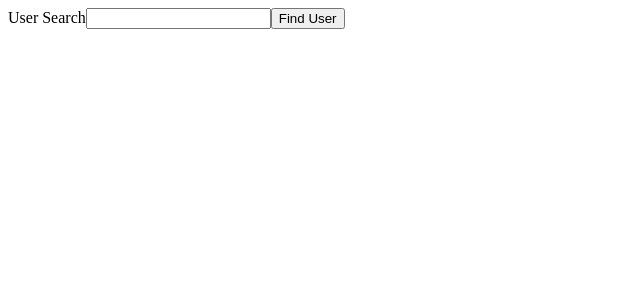
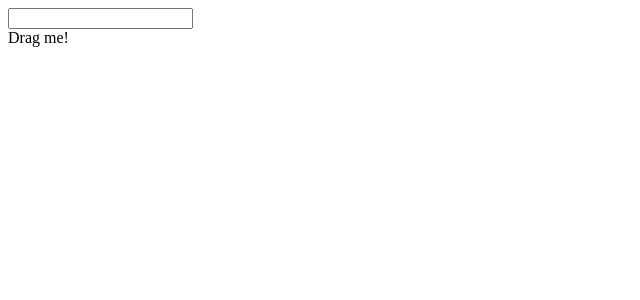
Before and after one commit to WagnerGauer/first-project-react-with-ts, a React (Create React App) app: page / in a window 1280 px wide. Shown: the top 300 px of the page, without its empty margins (0-640 px from the left). Built offline with nearby package versions, Linux system fonts and the light colour scheme.

Commit message:
understand that when a function that is declared to be used later and it expects to receive an event object I get an error if I don't provide a type to the event object and how I can do that

```diff
--- /dev/null
+++ b/src/events/EventComponent.tsx
@@ -0,0 +1,20 @@
+const EventComponent: React.FC = () => {
+  const onChange = (e: React.ChangeEvent<HTMLInputElement>) => {
+    console.log(e);
+  };
+
+  const onDragStart = (e: React.DragEvent<HTMLDivElement>) => {
+    console.log("I'm being dragged");
+  };
+
+  return (
+    <div>
+      <input onChange={onChange} />
+      <div draggable onDragStart={onDragStart}>
+        Drag me!
+      </div>
+    </div>
+  );
+};
+
+export default EventComponent;
--- a/src/index.tsx
+++ b/src/index.tsx
@@ -2,6 +2,7 @@
 import ReactDOM from "react-dom/client";
 import GuestList from "./state/GuestList";
 import UserSearch from "./state/UserSearch";
+import EventComponent from "./events/EventComponent";
 
 // 2) Get a reference to the div with ID root
 const el = document.getElementById("root");
@@ -14,7 +15,8 @@
   return (
     <div>
       {/* <GuestList /> */}
-      <UserSearch />
+      {/* <UserSearch /> */}
+      <EventComponent />
     </div>
   );
 };
```
